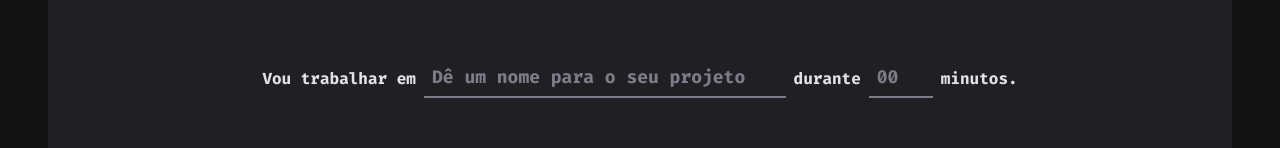
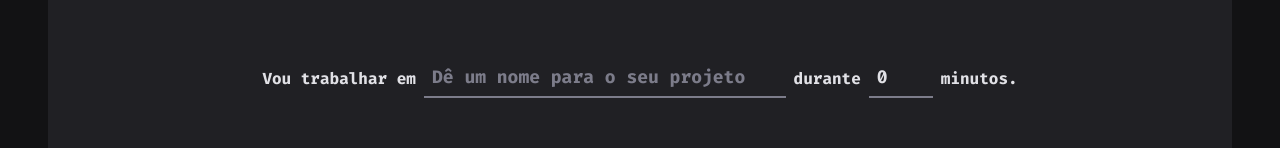
Before and after one commit to jrbytes/02-ignite-timer, a React (Vite) app: page / in a window 1280 px wide. Shown: the part 166-314 px from the top of the page. Built offline with nearby package versions, Linux system fonts and the light colour scheme.

Commit message:
adicionado tipagem e condicoes de input para o formulario

```diff
--- a/src/pages/Home/index.tsx
+++ b/src/pages/Home/index.tsx
@@ -1,5 +1,6 @@
 import { Play } from 'phosphor-react'
 import { useForm } from 'react-hook-form'
+
 import {
   CountdownContainer,
   FormContainer,
@@ -10,11 +11,23 @@ import {
   TaskInput,
 } from './styles'
 
+interface NewCycleFormData {
+  task: string
+  minutesAmount: number
+}
+
 export function Home() {
-  const { register, handleSubmit, watch } = useForm()
+  const { register, handleSubmit, watch, reset } = useForm<NewCycleFormData>({
+    mode: 'onSubmit',
+    defaultValues: {
+      task: '',
+      minutesAmount: 0,
+    },
+  })
 
-  function onSubmit(data: any) {
+  function handleCreateNewCycle(data: NewCycleFormData) {
     console.log(data)
+    reset()
   }
 
   const task = watch('task')
@@ -22,14 +35,19 @@ export function Home() {
 
   return (
     <HomeContainer>
-      <form onSubmit={handleSubmit(onSubmit)} action="">
+      <form onSubmit={handleSubmit(handleCreateNewCycle)} action="">
         <FormContainer>
           <label htmlFor="task">Vou trabalhar em</label>
           <TaskInput
             id="task"
             list="task-suggestions"
             placeholder="Dê um nome para o seu projeto"
-            {...register('task')}
+            {...register('task', {
+              minLength: {
+                value: 1,
+                message: 'Informe a tarefa',
+              },
+            })}
           />
 
           <datalist id="task-suggestions">
@@ -45,9 +63,17 @@ export function Home() {
             id="minutesAmount"
             placeholder="00"
             step={5}
-            min={5}
-            max={60}
-            {...register('minutesAmount', { valueAsNumber: true })}
+            {...register('minutesAmount', {
+              min: {
+                value: 5,
+                message: 'O ciclo precisa ser no mínimo 5 minutos',
+              },
+              max: {
+                value: 60,
+                message: 'O ciclo precisa ser no máximo 60 minutos',
+              },
+              required: true,
+            })}
           />
 
           <span>minutos.</span>
```
